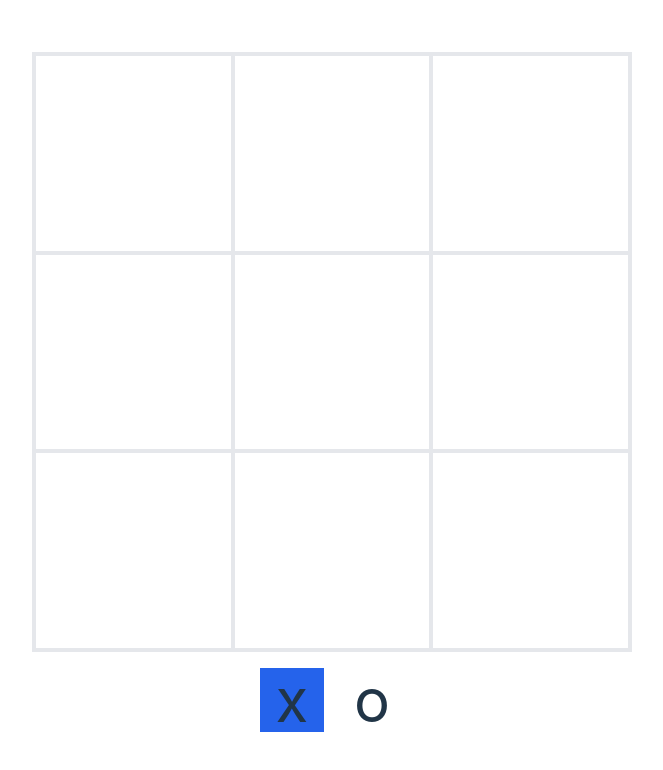
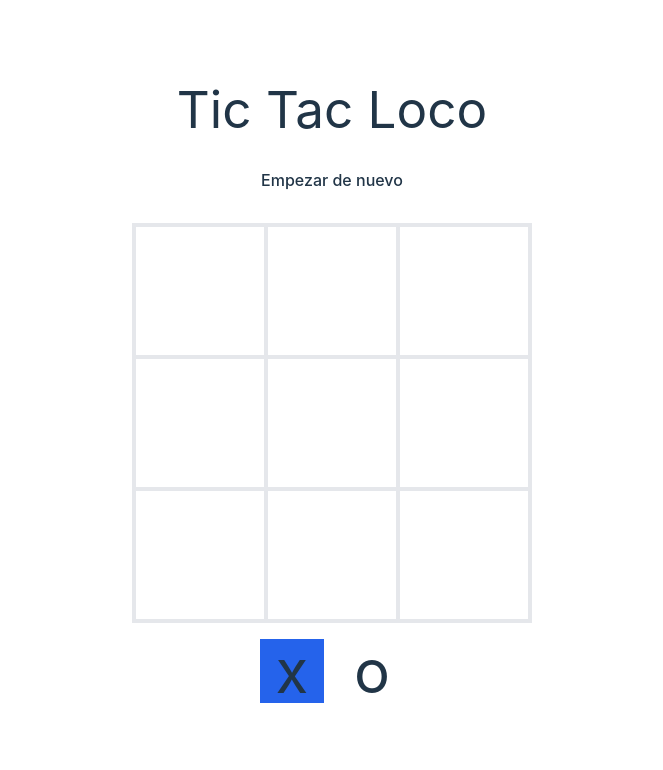
Before and after one commit to davidzz-code/Tic_tac_loco, a React (Vite) app: page / in a window 1280 px wide. Shown: the top 770 px of the page, without its empty margins (308-971 px from the left). Built offline with nearby package versions, Linux system fonts and the light colour scheme.

Commit message:
chore: Update game board size and add reset button

```diff
--- a/src/App.jsx
+++ b/src/App.jsx
@@ -65,7 +65,9 @@ function App() {
 
   return (
     <main className='w-screen h-screen flex flex-col justify-center items-center'>
-      <section className={`grid grid-cols-3 w-[600px] h-[600px] border-2 border-gray-200 ${winnerOpacity}`}>
+      <h1>Tic Tac Loco</h1>
+      <button className="my-5 border-white bg-inherit" onClick={resetGame}>Empezar de nuevo</button>
+      <section className={`grid grid-cols-3 w-[400px] h-[400px] border-2 border-gray-200 ${winnerOpacity}`}>
         {
           board.map((_, index) => {
             return (
```
